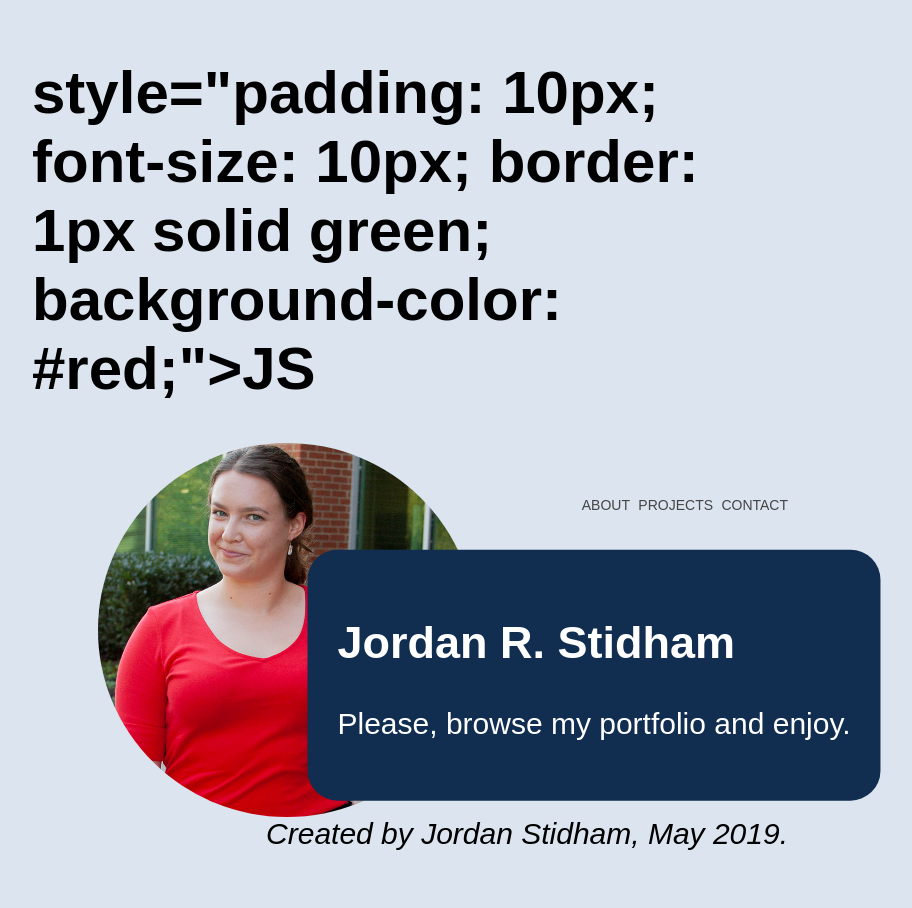
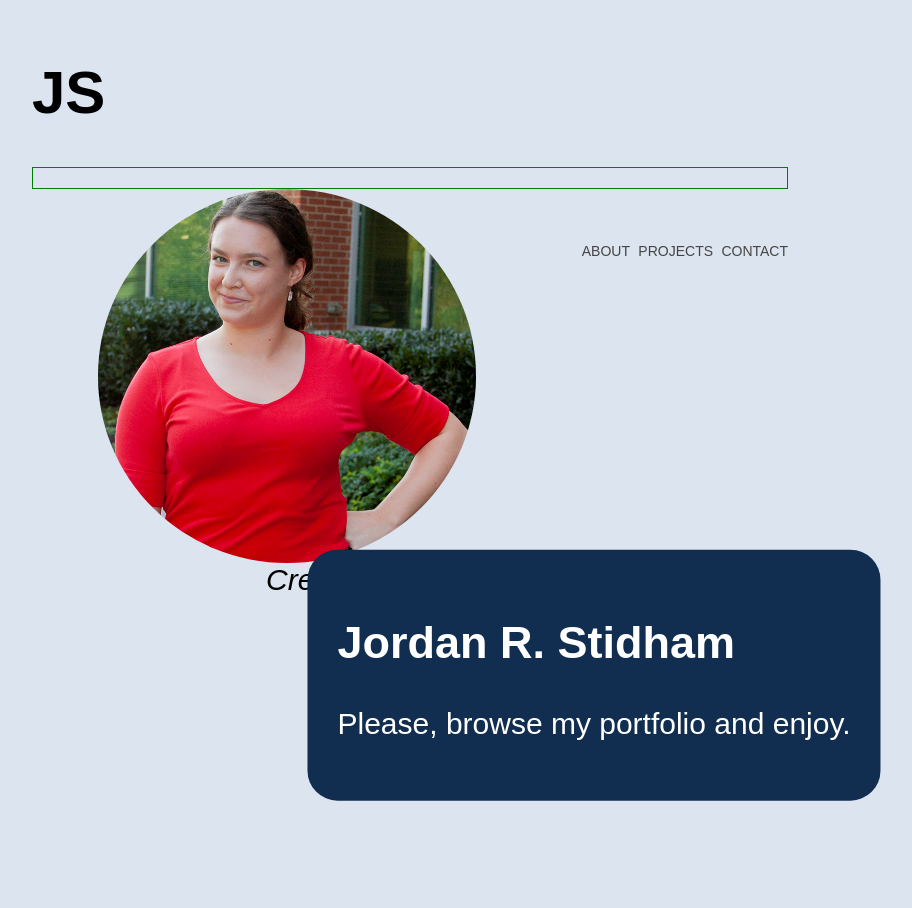
Before and after one commit to jordanstidham/PORTFOLIO, a Jekyll site: the page built from README.md, in a window 1280 px wide. Shown: the whole page, without its empty margins (46-958 px from the left). Built offline with Jekyll 4.4.1, drawn with Linux system fonts in a browser that asks for light colours; our own code applies the rules of GitHub Pages for plain Markdown files.

Commit message:
Update default.html

```diff
--- a/_layouts/default.html
+++ b/_layouts/default.html
@@ -8,8 +8,10 @@
 		<!-- header -->
 
 		<div class= "head">
-			<h1> style="padding: 10px; font-size: 10px; border: 1px solid green; background-color: #red;">JS</h1>
-			<div>
+			<h1>JS</h1>
+			<div style="padding: 10px; font-size: 10px; border: 1px solid green; background-color: #red;"
+			     </div>
+			</div>
 
 		<!-- navbar -->
 
```
